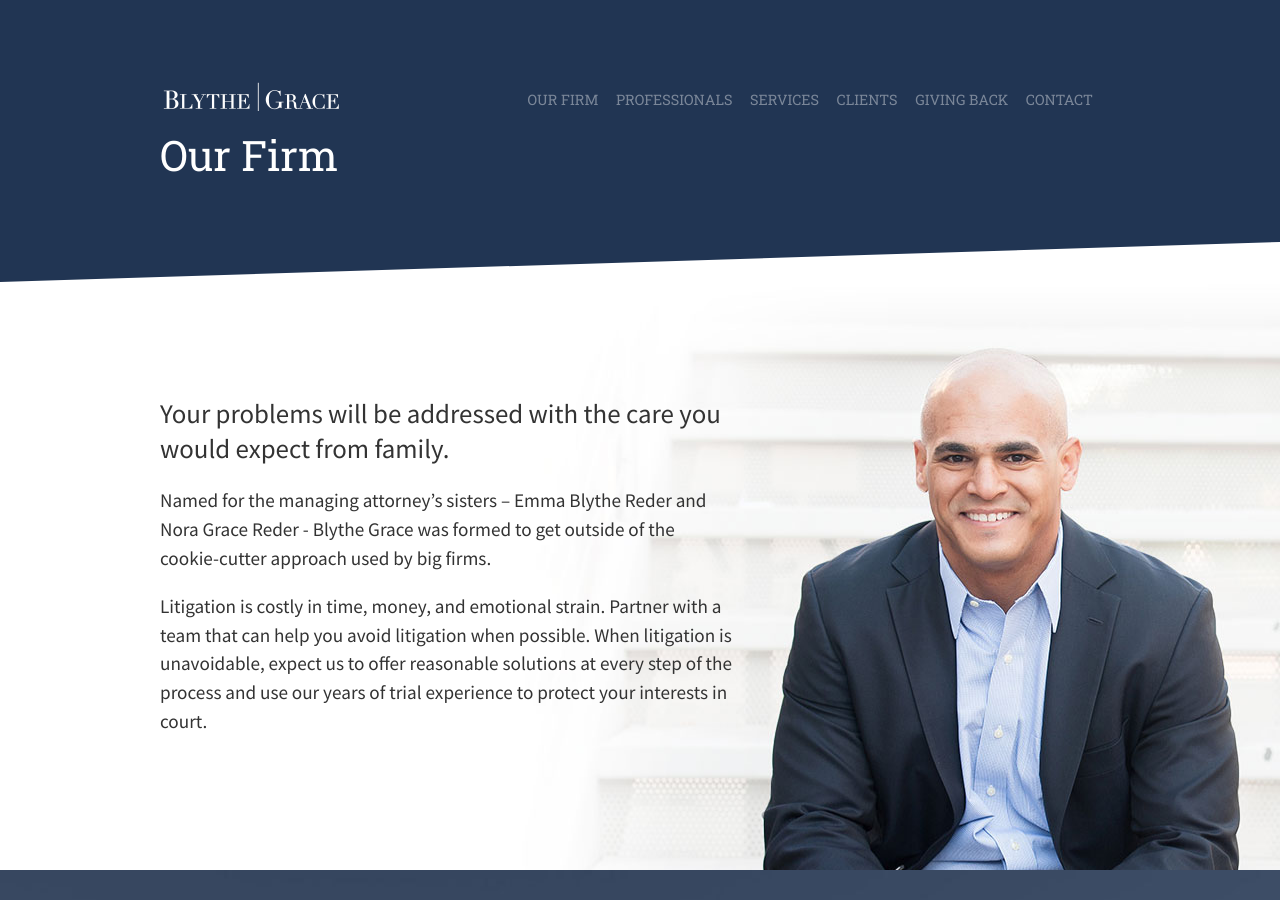
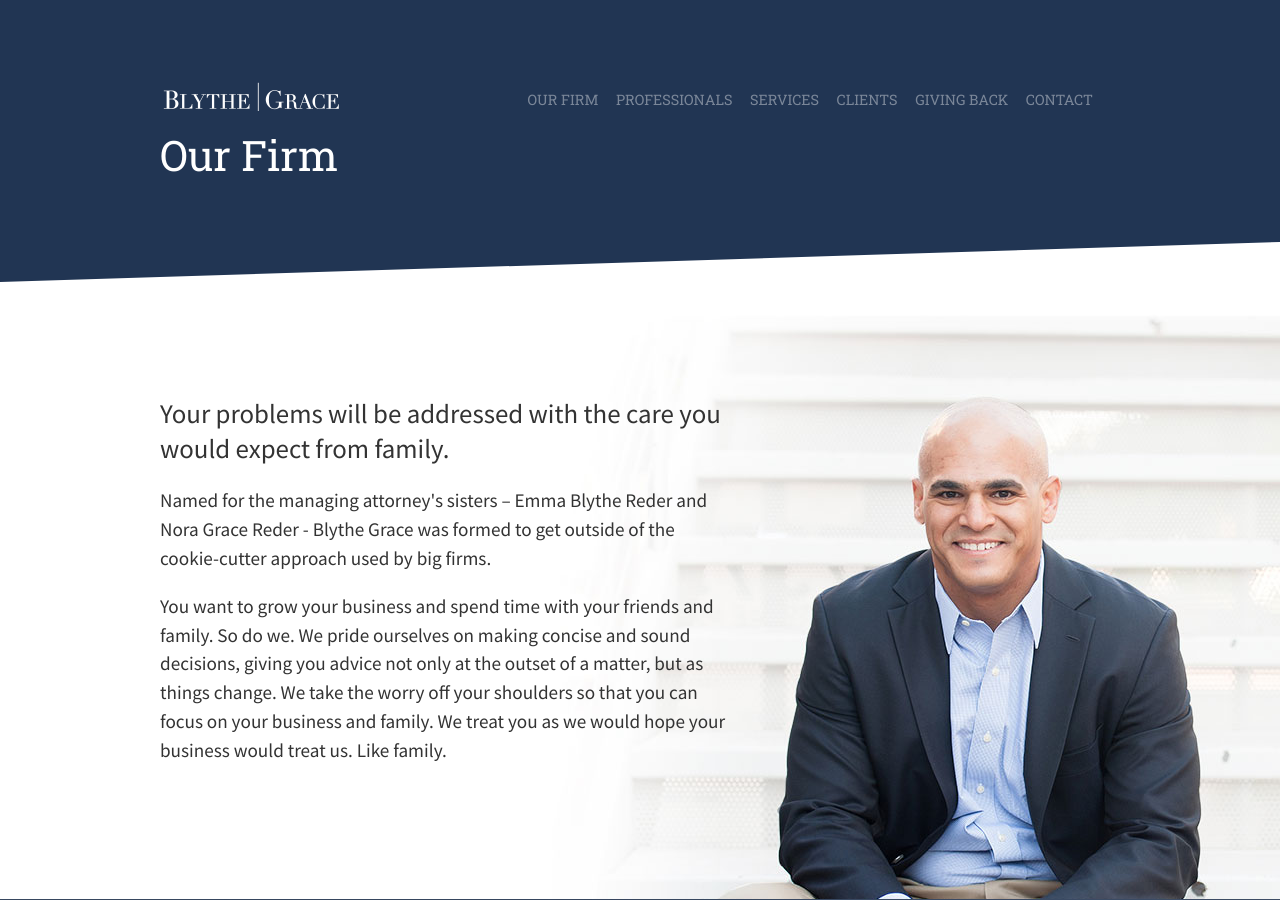
Before and after one commit to kristenzirkler/blythe-grace-demo, a Jekyll site: the page built from our-firm/index.html, in a window 1280 px wide and 900 px high. Built offline with Jekyll 4.4.1, drawn with Linux system fonts in a browser that asks for light colours; nearby versions of some CDN libraries.

Commit message:
Final Changes

```diff
--- a/index.html
+++ b/index.html
@@ -23,7 +23,8 @@ path: ../
       <div class="services-list"><a href="{{ site.baseurl }}/services">Business & Civil Litigation</a><a href="{{ site.baseurl }}/services">Mediation & Arbitration</a><a href="{{ site.baseurl }}/services">Employment Law Compliance & Counseling</a><a href="{{ site.baseurl }}/services">Employment Litigation</a><a href="{{ site.baseurl }}/services">Corporate & Limited Liability Company Matters</a></div>
     </div>
     <div class="copy">
-      <p>Blythe Grace offers legal services to help business owners start or grow their businesses while preventing litigation. If litigation is unavoidable, we aggressively represent our clients in court.</p>
+      <p>Blythe Grace offers legal services to help business owners start or grow their businesses. <!-- while preventing litigation. If litigation is unavoidable, we aggressively represent our clients in court.</p>
+      <p>-->Litigation is costly in time, money, and emotional strain. Partner with a team that can help you avoid litigation when possible. When litigation is unavoidable, expect us to offer reasonable solutions at every step of the process and use our years of trial experience to protect your interests in court.</p>
       <a href="{{ site.baseurl }}/services" class="button">Services</a>
     </div>
   </div>
@@ -51,7 +52,7 @@ path: ../
       </div>
       <div>
         <h3>Partnership.</h3>
-        <p>We partner with our clients. As a small business, we understand the challenges you face.</p>
+        <p>We partner with our clients. As a small business, we understand your entrepreneurial spirit and the challenges you face.</p>
       </div>
       <div>
         <h3>Practical Solutions.</h3>
--- a/our-firm/index.html
+++ b/our-firm/index.html
@@ -7,8 +7,8 @@ title: Our Firm
   <div class="inner">
     <div class="copy">
       <p><strong>Your problems will be addressed with the care you would expect from family.</strong></p>
-      <p>Named for the managing attorney’s sisters – Emma Blythe Reder and Nora Grace Reder - Blythe Grace was formed to get outside of the cookie-cutter approach used by big firms.</p>
-      <p>Litigation is costly in time, money, and emotional strain. Partner with a team that can help you avoid litigation when possible. When litigation is unavoidable, expect us to offer reasonable solutions at every step of the process and use our years of trial experience to protect your interests in court.</p>
+      <p>Named for the managing attorney's sisters – Emma Blythe Reder and Nora Grace Reder - Blythe Grace was formed to get outside of the cookie-cutter approach used by big firms.</p>
+      <p>You want to grow your business and spend time with your friends and family. So do we. We pride ourselves on making concise and sound decisions, giving you advice not only at the outset of a matter, but as things change. We take the worry off your shoulders so that you can focus on your business and family. We treat you as we would hope your business would treat us. Like family.</p>
     </div>
   </div>
 </div>
--- a/services/index.html
+++ b/services/index.html
@@ -8,7 +8,7 @@ title: Services
     <ul>
       <li>
         <h2>Business & Civil Litigation</h2>
-        <p>If your business has a dispute, we can help. We have substantial experience in both State and Federal courts.  We use all the tools available to a lawyer to assist our clients find efficient resolution.</p>
+        <p>If your business has a dispute, we can help. We use all of the tools available resources to find efficient resolutions to our clients' matters. If litigation is unavoidable, we have significant trial experience in both state and federal court.</p>
       </li>
       <li>
         <h2>Mediation & Arbitration</h2>
```
Also changed, not shown: professionals/index.html (+20 -12 lines), img/giveback-logos.png, img/logo-azdcs.png, img/slide-bg-ourfirm.jpg, 1 other file.
